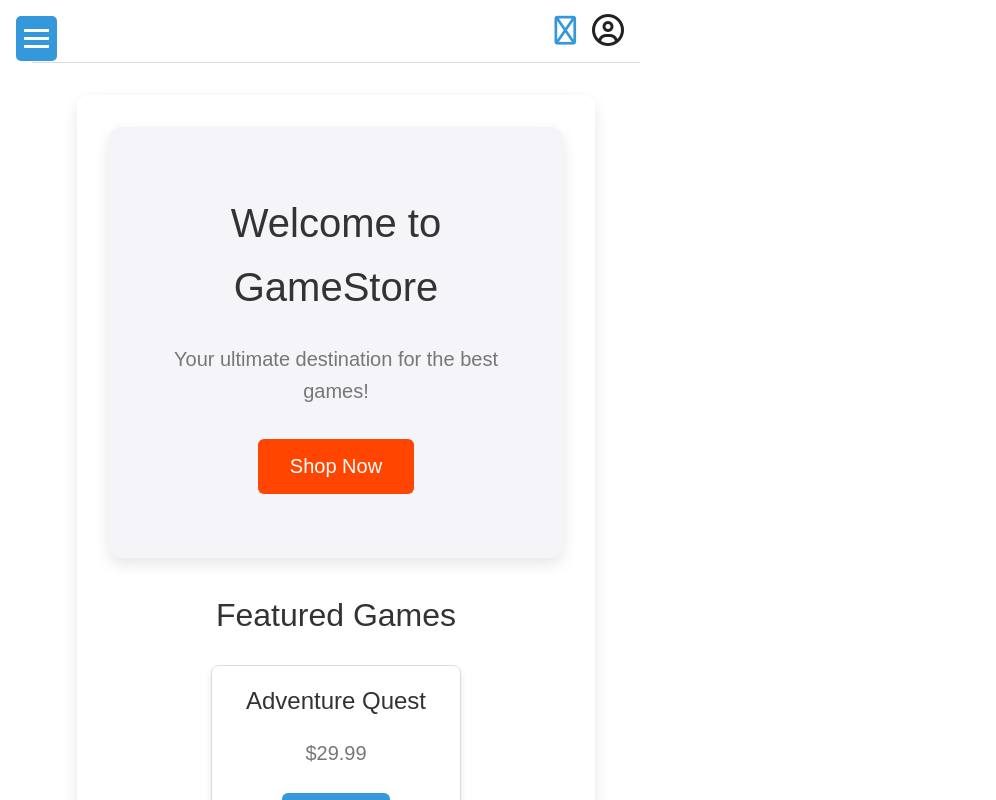
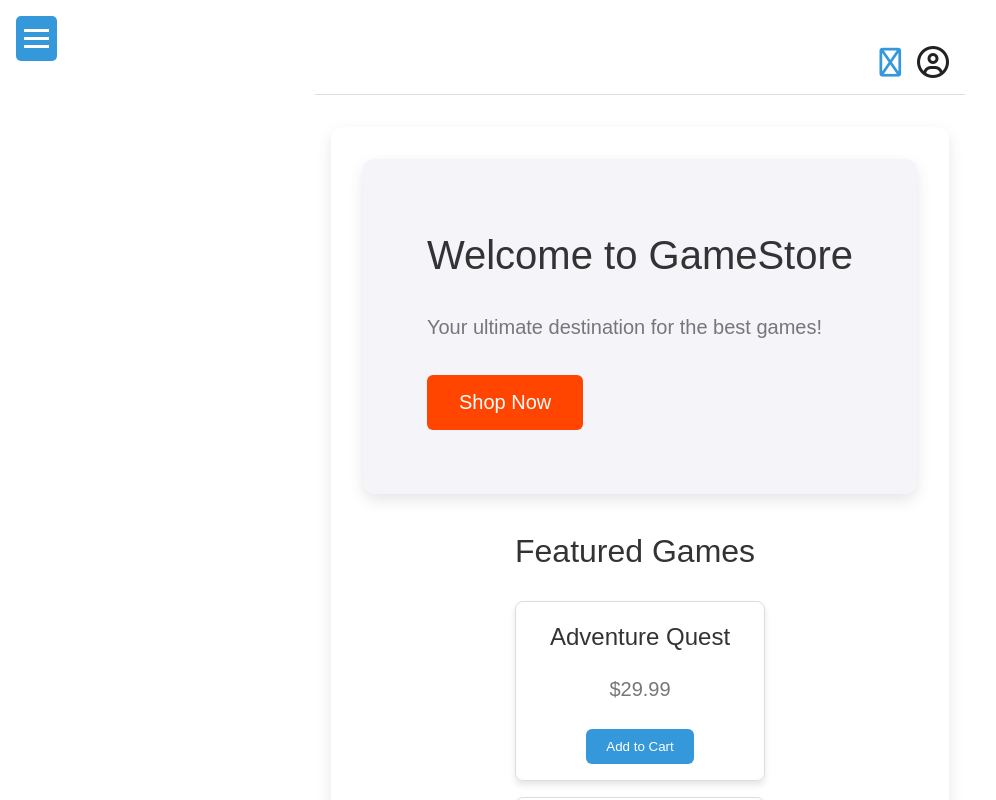
Before and after one commit to McGill-ECSE321-Fall2024/project-group-5, a Vue app in the folder GameStore-Frontend/: page / in a window 1280 px wide. Shown: the top 800 px of the page, without its empty margins (0-996 px from the left). Built offline with nearby package versions, Linux system fonts and the light colour scheme.

Commit message:
front end centered

```diff
--- a/GameStore-Frontend/index.html
+++ b/GameStore-Frontend/index.html
@@ -1,12 +1,15 @@
 <!DOCTYPE html>
-<html lang="">
+<html lang="en">
   <head>
     <meta charset="UTF-8">
+    <meta name="viewport" content="width=device-width, initial-scale=1.0">
     <link rel="icon" href="/favicon.ico">
-    <meta name="viewport" content="width=device-width, initial-scale=1.0">
-    <title>Vite App</title>
+    <title>GameStore</title>
+    <!-- Add a description for SEO -->
+    <meta name="description" content="GameStore - Your ultimate destination for games!">
   </head>
   <body>
+    <!-- Vue app will be mounted here -->
     <div id="app"></div>
     <script type="module" src="/src/main.js"></script>
   </body>
--- a/GameStore-Frontend/src/assets/main.css
+++ b/GameStore-Frontend/src/assets/main.css
@@ -28,8 +28,12 @@ a,
   }
 
   #app {
-    display: grid;
-    grid-template-columns: 1fr 1fr;
-    padding: 0 2rem;
+    width: 100%;
+    height: 100%;
+    display: flex; /* Use flex for better consistency */
+    flex-direction: column;
+    align-items: center; /* Center horizontally */
+    justify-content: flex-start; /* Start content at the top */
+    box-sizing: border-box; /* Prevent overflow due to padding */
   }
 }
--- a/GameStore-Frontend/src/views/HomeView.vue
+++ b/GameStore-Frontend/src/views/HomeView.vue
@@ -44,15 +44,15 @@ export default {
 
 <style scoped>
 .home-container {
-  max-width: 1200px;
-  width: 90%;
-  margin: auto;
+  width: 100%; /* Expand to full parent width */
+  max-width: 1200px; /* Limit width on large screens */
+  margin: auto; /* Center horizontally */
   padding: 2rem;
   background: white;
   border-radius: 12px;
   box-shadow: 0 6px 15px rgba(0, 0, 0, 0.1);
-  text-align: center;
 }
+
 
 .hero-header {
   background-color: #f4f4f9;
```
Also changed, not shown: GameStore-Frontend/src/main.js (line endings or trailing spaces).
